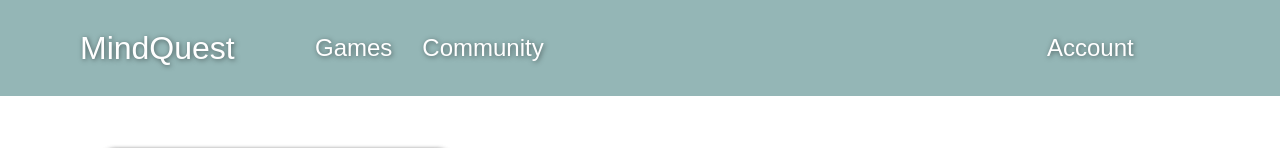
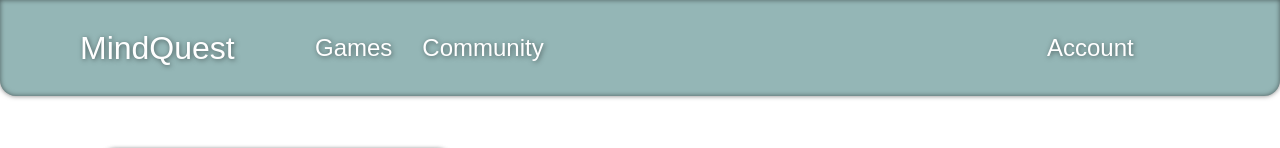
Before and after one commit to yanakolajara/mindquest-frontend, a React (Create React App) app: page / in a window 1280 px wide. Shown: the top 148 px of the page. Built offline with nearby package versions, Linux system fonts and the light colour scheme.

Commit message:
style: top navbar shadow

```diff
--- a/src/components/Navbar/Navbar.scss
+++ b/src/components/Navbar/Navbar.scss
@@ -1,10 +1,14 @@
 .navbar {
   display: grid;
+
   grid-template-columns: 220px auto 168px;
   height: 96px;
   flex-shrink: 0;
   padding: 0px 80px;
+  border-radius: 0 0 1rem 1rem;
   background: var(--secondary_color, #94b6b6);
+  box-shadow: 0px 0px 5px rgba($color: #000000, $alpha: 0.5),
+    0px 0px 5px rgba($color: #000000, $alpha: 0.5) inset;
 
   &__cta {
     display: flex;
```
